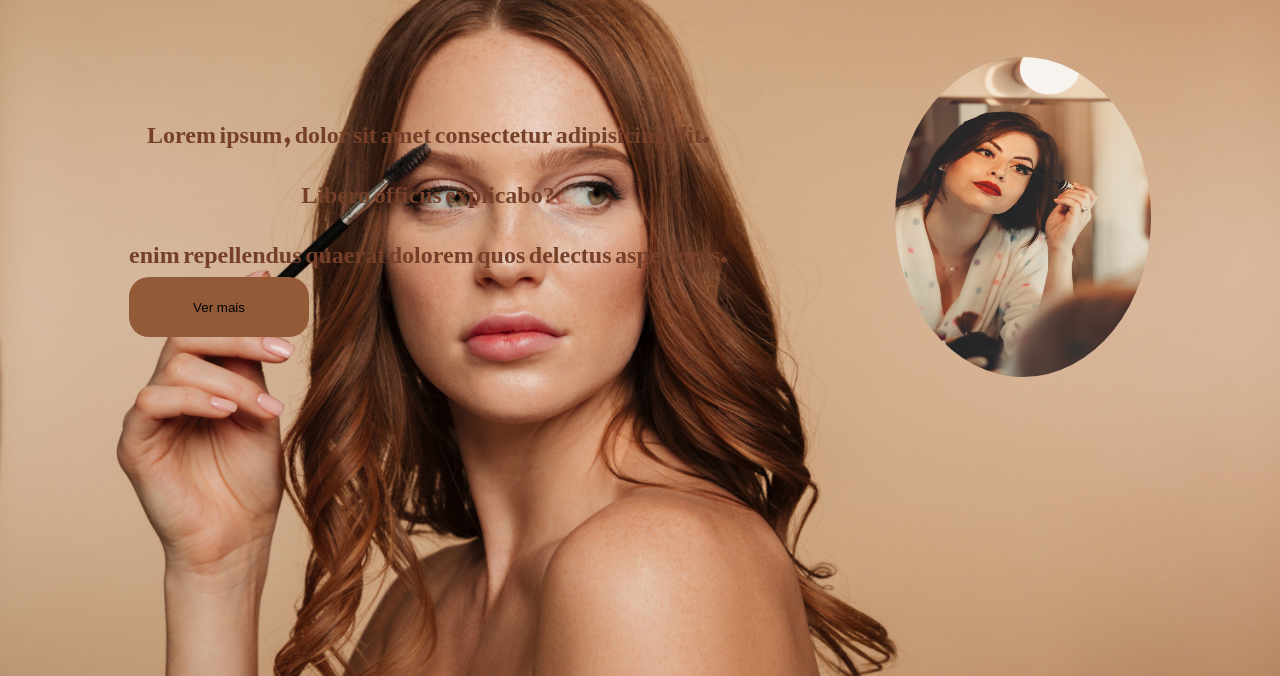
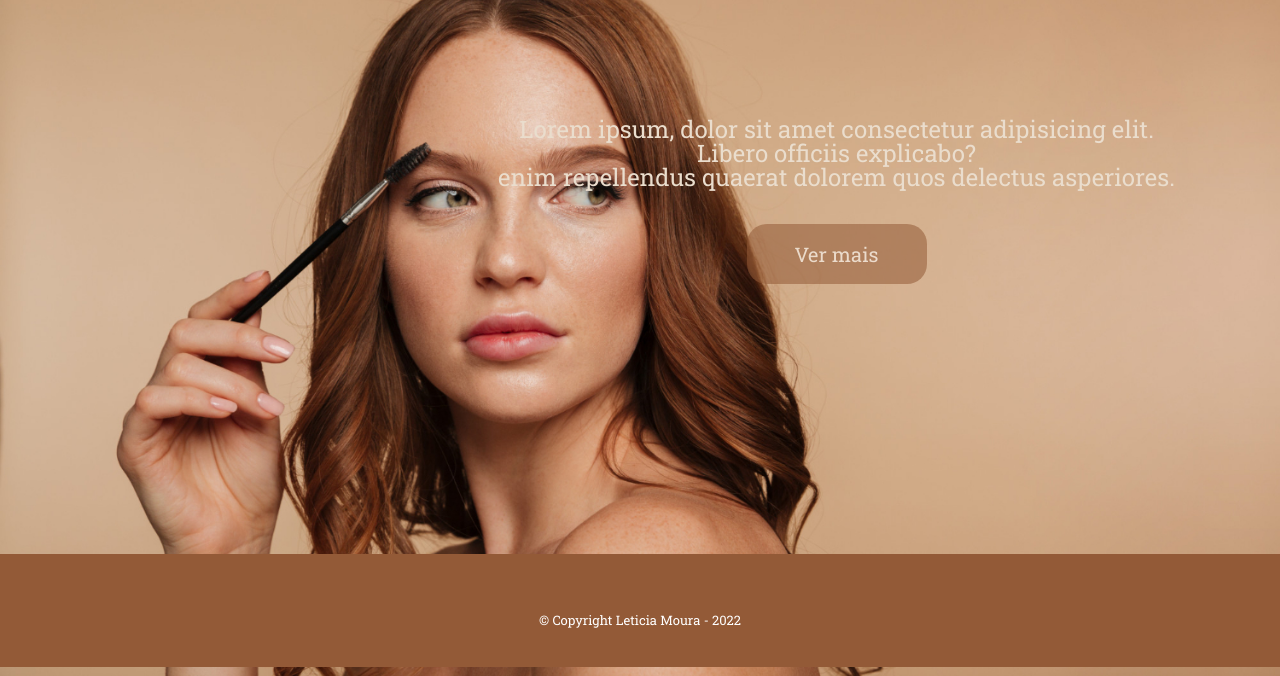
Before and after one commit to Leticia-Lopes2/Page-Makeup, a plain HTML site: page index.html in a window 1280 px wide. Shown: the part 124-800 px from the top of the page. Drawn offline with Linux system fonts and the light colour scheme; a web font is replaced by a local one.

Commit message:
Atualizações

```diff
--- /dev/null
+++ b/css/reset.css
@@ -0,0 +1,48 @@
+/* http://meyerweb.com/eric/tools/css/reset/
+   v2.0 | 20110126
+   License: none (public domain)
+*/
+
+html, body, div, span, applet, object, iframe,
+h1, h2, h3, h4, h5, h6, p, blockquote, pre,
+a, abbr, acronym, address, big, cite, code,
+del, dfn, em, img, ins, kbd, q, s, samp,
+small, strike, strong, sub, sup, tt, var,
+b, u, i, center,
+dl, dt, dd, ol, ul, li,
+fieldset, form, label, legend,
+table, caption, tbody, tfoot, thead, tr, th, td,
+article, aside, canvas, details, embed,
+figure, figcaption, footer, header, hgroup,
+menu, nav, output, ruby, section, summary,
+time, mark, audio, video {
+	margin: 0;
+	padding: 0;
+	border: 0;
+	font-size: 100%;
+	font: inherit;
+	vertical-align: baseline;
+}
+/* HTML5 display-role reset for older browsers */
+article, aside, details, figcaption, figure,
+footer, header, hgroup, menu, nav, section {
+	display: block;
+}
+body {
+	line-height: 1;
+}
+ol, ul {
+	list-style: none;
+}
+blockquote, q {
+	quotes: none;
+}
+blockquote:before, blockquote:after,
+q:before, q:after {
+	content: '';
+	content: none;
+}
+table {
+	border-collapse: collapse;
+	border-spacing: 0;
+}
--- a/css/style.css
+++ b/css/style.css
@@ -1,19 +1,21 @@
-@import url('https://fonts.googleapis.com/css2?family=Noto+Nastaliq+Urdu&display=swap');
-
+@import url('https://fonts.googleapis.com/css2?family=Roboto+Slab&display=swap');
 
 * {
-    margin: 0;
-    padding: 0;
+    font-family: 'Roboto Slab', serif
 }
 
 body {
     background-image: url('../img/b.jpg');
     background-size: cover;
+    background-repeat: no-repeat;
+    line-height: 1;
+    position: relative;
     height: 100vh;
 }
 
 /*----------------------------------------------------HEADER-------------------------------------------------------*/
-.cabecario {
+
+.cabecalho {
     display: flex;
     flex-direction: row;
     align-items: center;
@@ -21,11 +23,11 @@ body {
     padding: 28px;
 }
 
-.cabecario-img {
+.cabecalho-img {
     height: 10vh;
 }
 
-.cabecario-img:hover {
+.cabecalho-img:hover {
     transform: scale(1.2);
 }
 
@@ -36,16 +38,16 @@ body {
 }
 
 .item-menu {
-    color: white;
+    color: #ffffff;
     font-size: 1.3em;
-    font-family: 'Noto Nastaliq Urdu', serif;
     text-transform: uppercase;
     text-decoration: none;
     cursor: pointer;
+    font-weight: 500;
 }
 
 .item-menu:hover {
-    color: #000000;
+    color: #9e5d12;
     font-weight: 500;
     text-decoration: underline;
     transform: scale(1.2);
@@ -55,41 +57,78 @@ body {
 /*----------------------------------------------------SECTION 1-------------------------------------------------------*/
 
 .conteudo-principal {
-    padding: 45px;
     display: flex;
-    flex-direction: row;
+    flex-direction: column;
+    flex-wrap: wrap;
     align-items: center;
-    justify-content: space-around;
+    align-content: flex-end;
+    padding: 70px;
 }
 
 .conteudo-principal-escrito-texto {
-    display: flex;
+    font-size: 1.5em;
+    font-weight: 500;
     text-align: center;
-    color: #753f29;
-    font-family: 'Noto Nastaliq Urdu', serif;
-}
-
-.conteudo-principal-imagem {
-    height: 40vh;
-    width: 20vw;
-    border-radius: 50%;
-    background-size: cover;
+    color: #eaddcd;
+    padding: 35px;
 }
 
 .conteudo-principal-escrito-button {
+    color: white;
+    font-size: 20px;
     height: 60px;
     width: 180px;
     background-color: #935a37;
+    opacity: 55%;
     border: none;
     border-radius: 20px;
     cursor: pointer;
-    opacity: 25px;
+    font-family: 'Roboto Slab', serif;
 }
 
 .conteudo-principal-escrito-button:hover {
-    color: #000000;
+    color: #df962a;
     font-weight: 500;
+    opacity: 65%;
     box-shadow: 4px 4px 5px #935a37;
-    background-color: antiquewhite;
+    background-color: rgb(221, 208, 192);
     transform: scale(1.1);
 }
+/*-------------------------------------------------FIM SECTION 1-----------------------------------------------------*/
+
+
+
+/*----------------------------------------------------SECTION 2-------------------------------------------------------*/
+/*
+.conteudo-secundario {
+    margin-top: 31.5%;
+    height: 100vh;
+    width: 98.3vw;
+    background-color: #d8b089;
+}*/
+
+/*--------------------------------------------------FIM SECTION 2-----------------------------------------------------*/
+
+
+
+
+/*-----------------------------------------------------FOOTER--------------------------------------------------------*/
+
+footer {
+	text-align: center;
+	background: #935a37;
+    position: relative;
+	padding: 40px 0;
+    top: 200px;
+}
+
+.copyright {
+	color: #FFFFFF;
+	font-size: 13px;
+	margin: 20px 0 0;
+}
+
+.instagram {
+    cursor: pointer;
+}
+/*---------------------------------------------------FIM FOOTER------------------------------------------------------*/
--- a/index.html
+++ b/index.html
@@ -4,13 +4,15 @@
     <meta charset="UTF-8">
     <meta http-equiv="X-UA-Compatible" content="IE=edge">
     <meta name="viewport" content="width=device-width, initial-scale=1.0">
+    <link rel="stylesheet" href="css/reset.css">
     <link rel="stylesheet" href="css/style.css">
+    <link rel="icon" href="img/maquiagem.png" type="image/x-icon">
     <title>Page</title>
 </head>
 <body>
 
-    <header class="cabecario">
-        <img class="cabecario-img" src="img/maquiagem.png">
+    <header class="cabecalho">
+        <img class="cabecalho-img" src="img/maquiagem.png" alt="Logo makeup">
         <nav class="nav-menu">
             <a class="item-menu" href="#">Home</a>
             <a class="item-menu" href="#">Produtos</a>
@@ -18,15 +20,27 @@
             <a class="item-menu" href="#">Contato</a>
         </nav>
     </header>
+
     <main class="conteudo">
+
         <section class="conteudo-principal">
-            <div class="conteudo-principal-escrito">
+
                 <h2 class="conteudo-principal-escrito-texto">Lorem ipsum, dolor sit amet consectetur adipisicing elit.<br>
                 Libero officiis explicabo?<br>enim repellendus quaerat dolorem quos delectus asperiores.</h2>
-                <button class="conteudo-principal-escrito-button">Ver mais</button></div>
-            <img class="conteudo-principal-imagem" src="img/v.jpg">
+                <button class="conteudo-principal-escrito-button">Ver mais</button>
         </section>
 
+        <!--
+        <section class="conteudo-secundario">
+            <div class="conteudo-secundario-2">
+                <h1>hffdncfu</h1>
+            </div>
+        </section> -->
+
+        <footer>
+            <p class="copyright">&copy; Copyright Leticia Moura - 2022</p>
+        </footer>
     </main>
+
 </body>
 </html>
```
Also changed, not shown: img/3.jpg (deleted), img/banner.jpg (deleted), img/beneficios.jpg (deleted), img/cilios.jpg (deleted), img/logo.png (deleted), img/olhos.jpg (deleted), img/sombrancelha.png (deleted).
